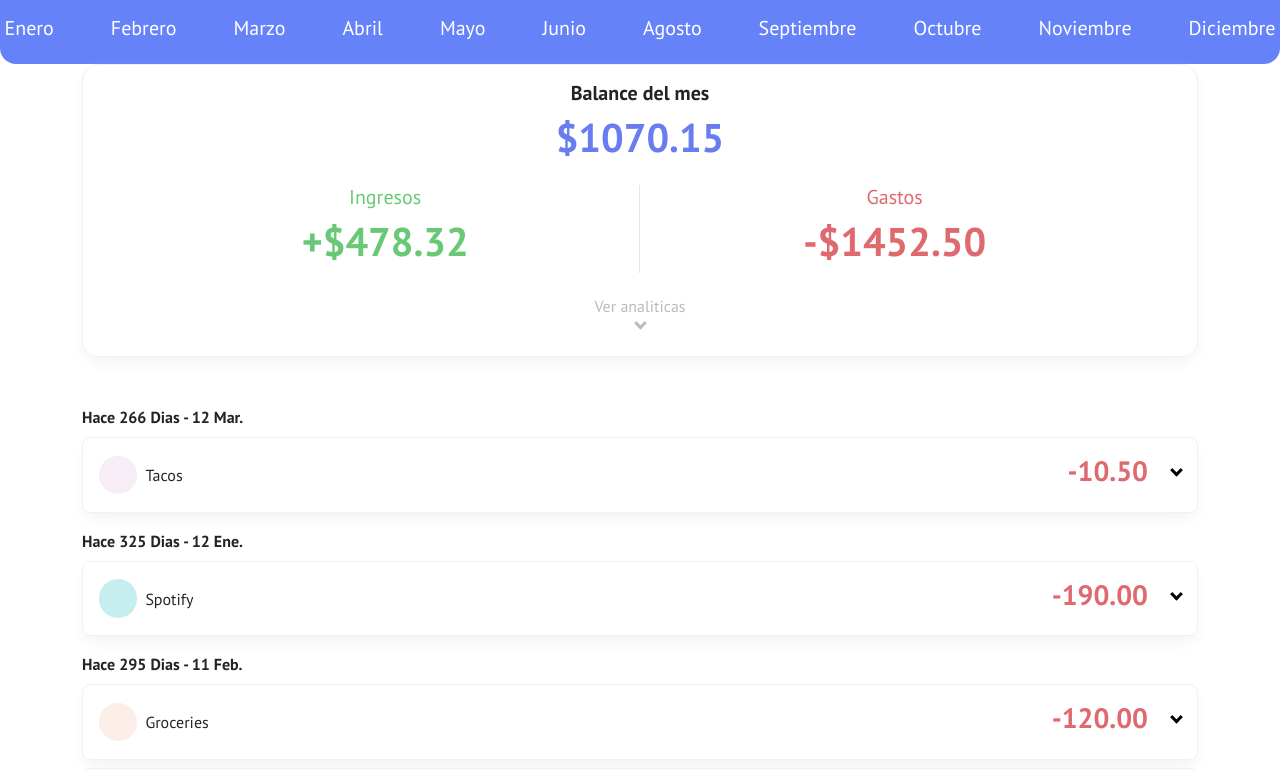
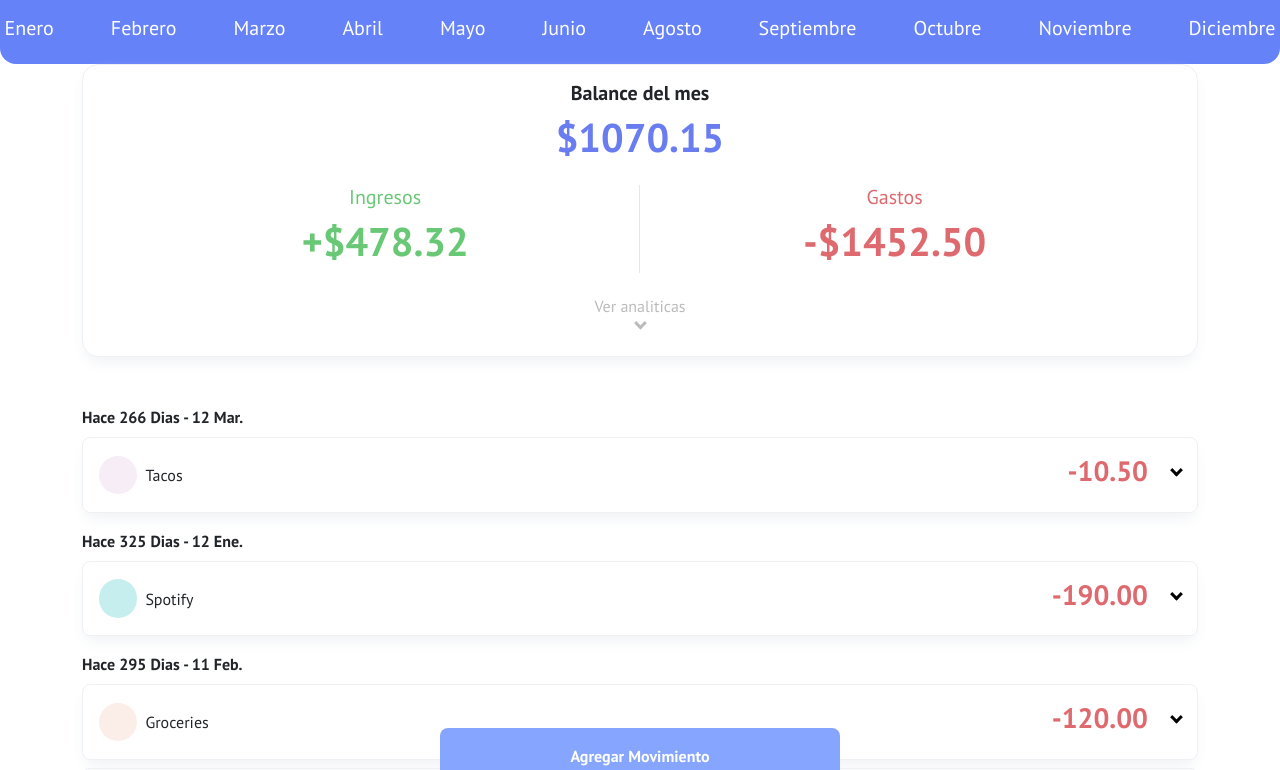
Before and after one commit to EmmanuelORivera/react-expense-tracker, a React (Vite) app: page / in a window 1280 px wide. Shown: the top 770 px of the page. Built offline with nearby package versions, Linux system fonts and the light colour scheme.

Commit message:
feat: display of button and formmodal

```diff
--- a/src/App.tsx
+++ b/src/App.tsx
@@ -1,8 +1,13 @@
+import { useModalContext } from './contexts/ModalContext'
 import Balance from './components/Balance/Balance'
+import Button from './components/Button/Button'
 import Header from './components/Header/Header'
 import TransactionsList from './components/TransactionsList/TransactionsList'
+import FormModal from './components/FormModal/FormModal'
 
 function App() {
+  const { toggleModal } = useModalContext()
+
   return (
     <>
       <Header />
@@ -10,6 +15,22 @@ function App() {
         <Balance />
         <TransactionsList />
       </div>
+      <Button
+        style={{
+          maxWidth: '400px',
+          width: '100%',
+          position: 'fixed',
+          left: '50%',
+          bottom: '2%',
+          transform: 'translateX(-50%)',
+          padding: '1rem 4rem',
+        }}
+        handleClick={toggleModal}
+      >
+        Agregar Movimiento
+      </Button>
+
+      <FormModal />
     </>
   )
 }
```
